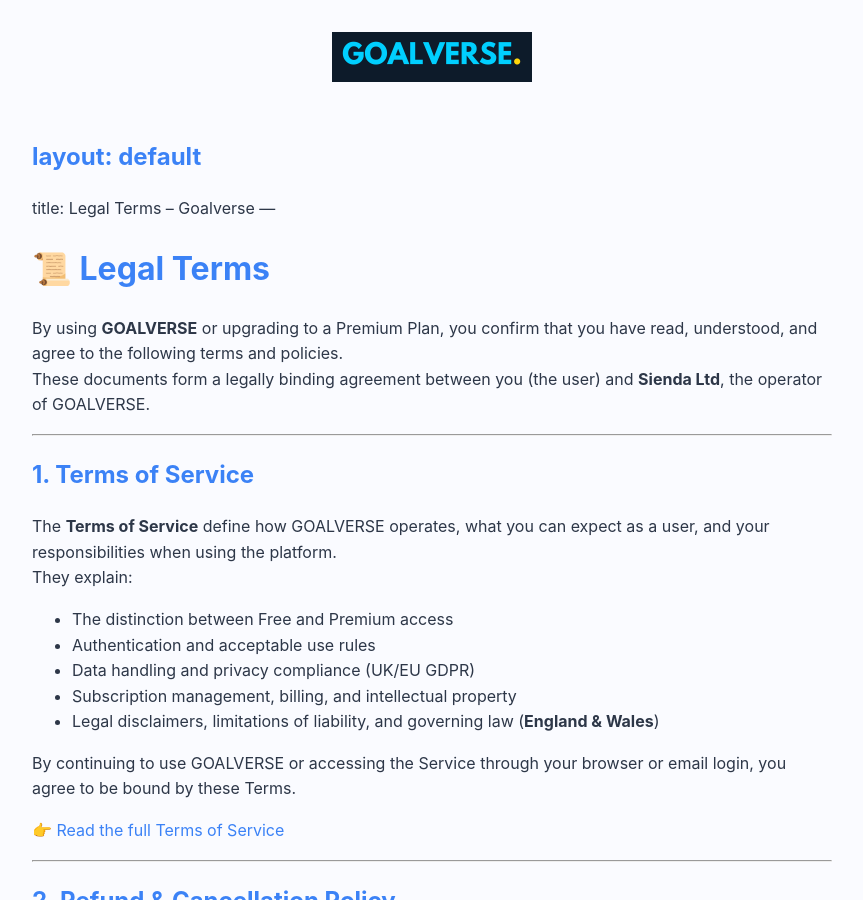
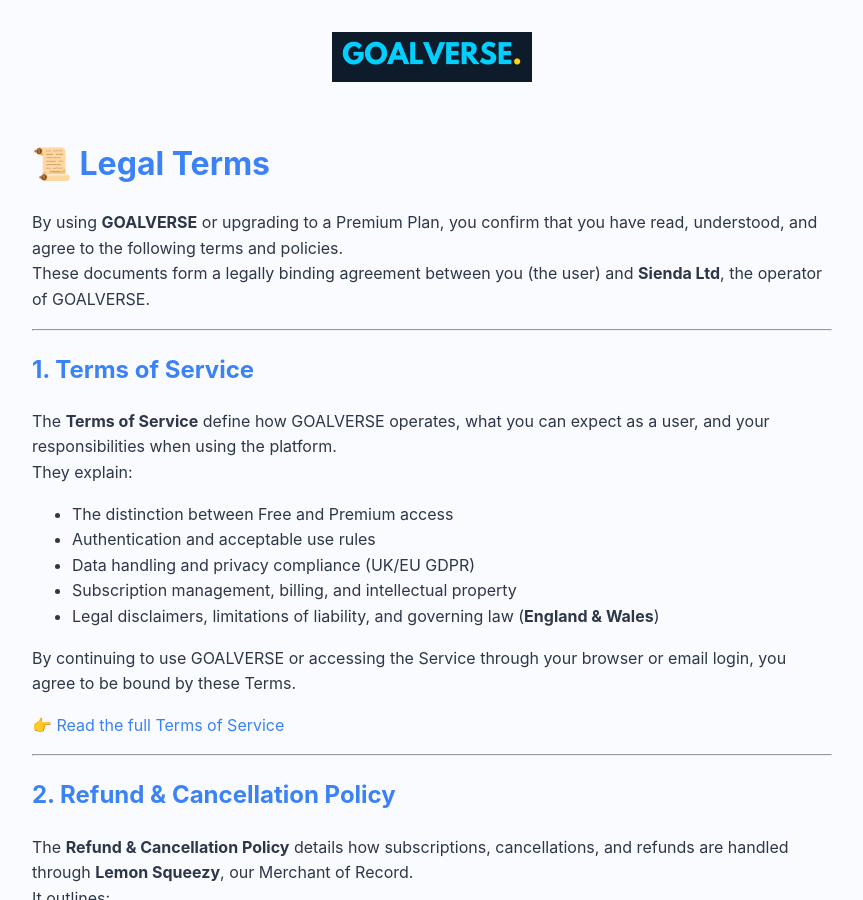
Before and after one commit to hub-naralimon/kb, a Jekyll site: the page built from goalverse/legal.md, in a window 1280 px wide and 900 px high. Shown: the whole window, without its empty margins (208-1071 px from the left). Built offline with Jekyll 4.4.1, drawn with Linux system fonts in a browser that asks for light colours; our own code applies the rules of GitHub Pages for plain Markdown files.

Commit message:
Update legal.md

```diff
--- a/goalverse/legal.md
+++ b/goalverse/legal.md
@@ -1,8 +1,3 @@
-layout: default
----
-title: Legal Terms – Goalverse
----
-
 # 📜 Legal Terms
 
 By using **GOALVERSE** or upgrading to a Premium Plan, you confirm that you have read, understood, and agree to the following terms and policies.
```
